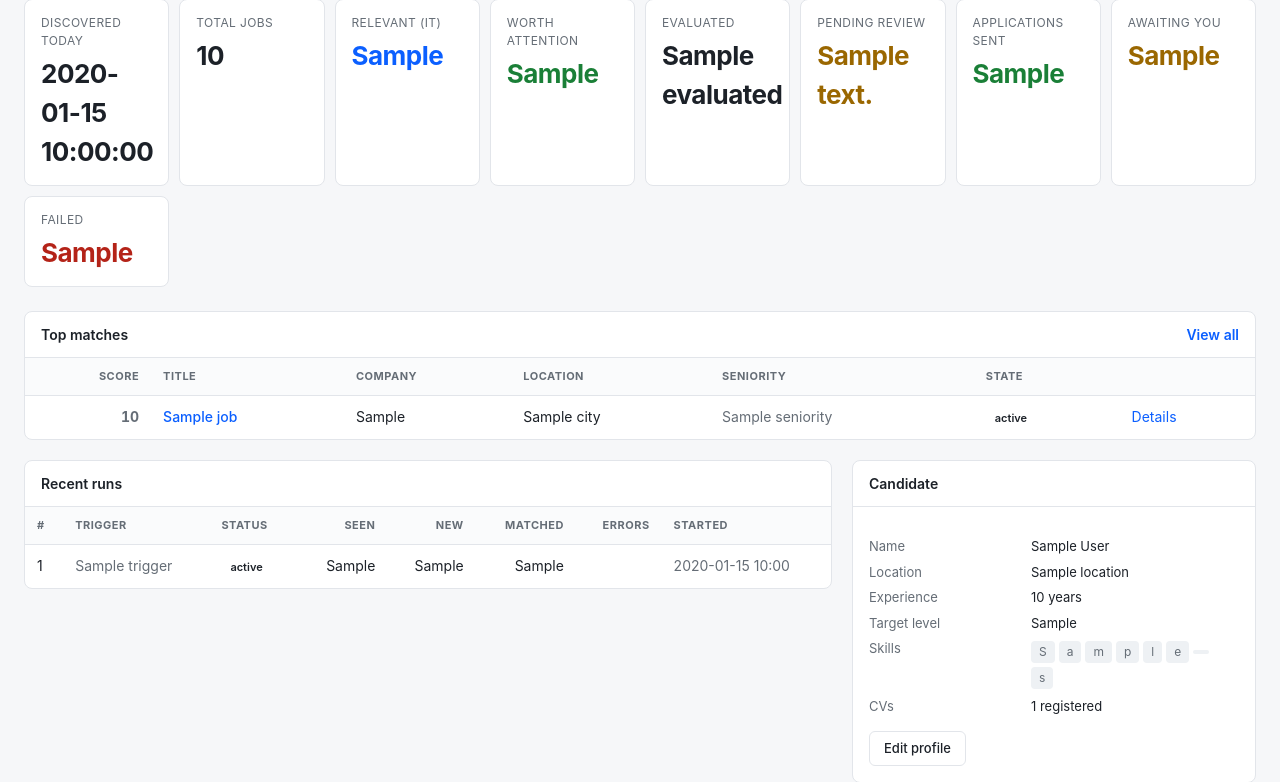
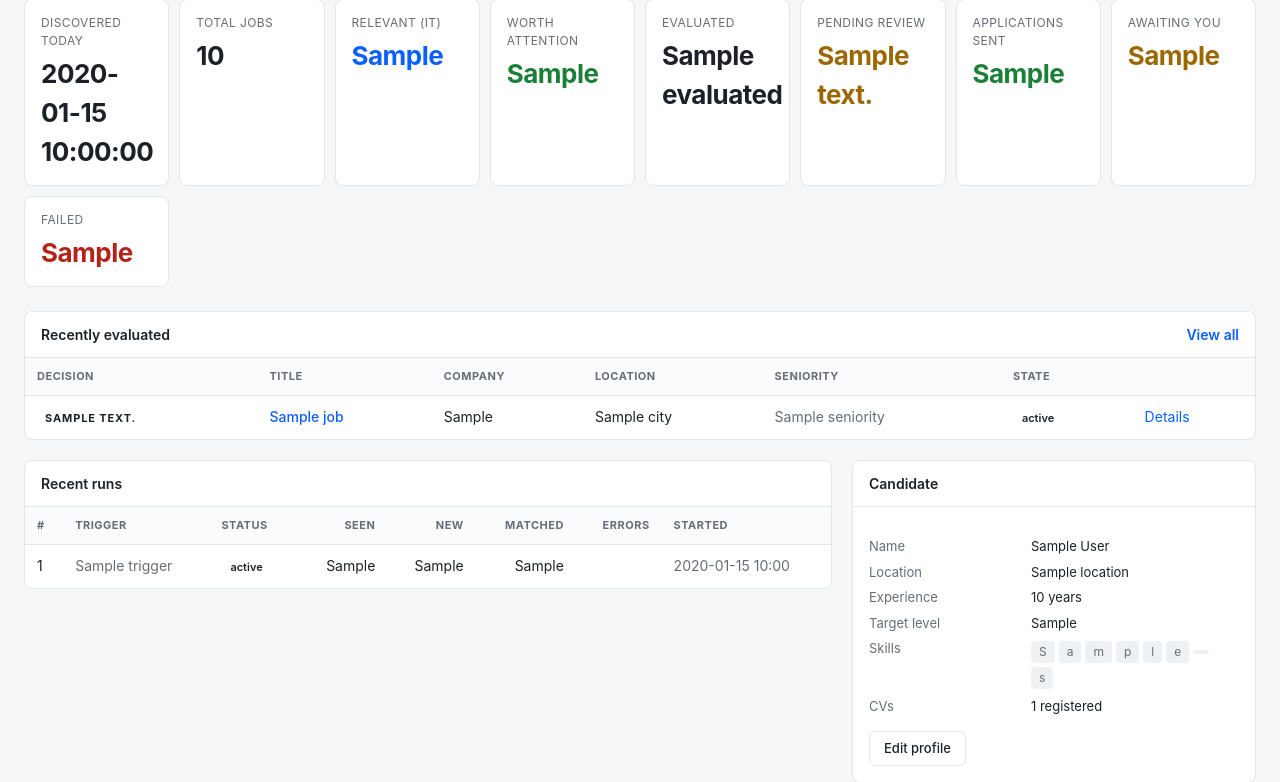
Before and after one commit to kristiyangeorgievpoklitar-prog/jobs-project, a FastAPI app: template src/jobhunter/web/templates/overview.html in a window 1280 px wide. Shown: the part 159-941 px from the top of the page. Run offline with FastAPI, Linux system fonts and the light colour scheme; the template is opened without the code that fills it: most values are stand-ins (such as "Sample title", 1, 10 or a date in 2020); parts of the project's set-up code (start-up, migrations or seed data) failed here and were passed over.

Commit message:
Stop showing a score nothing updates any more
Co-Authored-By: Claude Opus 5 <noreply@anthropic.com>

```diff
--- a/src/jobhunter/web/templates/overview.html
+++ b/src/jobhunter/web/templates/overview.html
@@ -21,15 +21,15 @@
 </div>
 
 <div class="panel">
-  <div class="panel-header">Top matches<a href="/jobs?min_score=75">View all</a></div>
+  <div class="panel-header">Recently evaluated<a href="/jobs">View all</a></div>
   <div class="table-wrap">
   {% if top_jobs %}
   <table>
-    <thead><tr><th class="right">Score</th><th>Title</th><th>Company</th><th>Location</th><th>Seniority</th><th>State</th><th></th></tr></thead>
+    <thead><tr><th>Decision</th><th>Title</th><th>Company</th><th>Location</th><th>Seniority</th><th>State</th><th></th></tr></thead>
     <tbody>
       {% for row in top_jobs %}
       <tr>
-        <td class="right"><span class="score {{ row.score|score_class }}">{{ row.score }}</span></td>
+        <td>{% if row.decision %}<span class="decision-badge {{ row.decision }}">{{ row.decision|upper }}</span>{% else %}<span class="muted">-</span>{% endif %}</td>
         <td class="title-cell"><a href="/jobs/{{ row.job.id }}">{{ row.job.title }}</a></td>
         <td>{{ row.job.company_display }}</td>
         <td>{{ row.job.city or '-' }}</td>
```
Also changed, not shown: src/jobhunter/web/deps.py (+3 -4 lines), tests/integration/test_web.py (+4 -2 lines).
